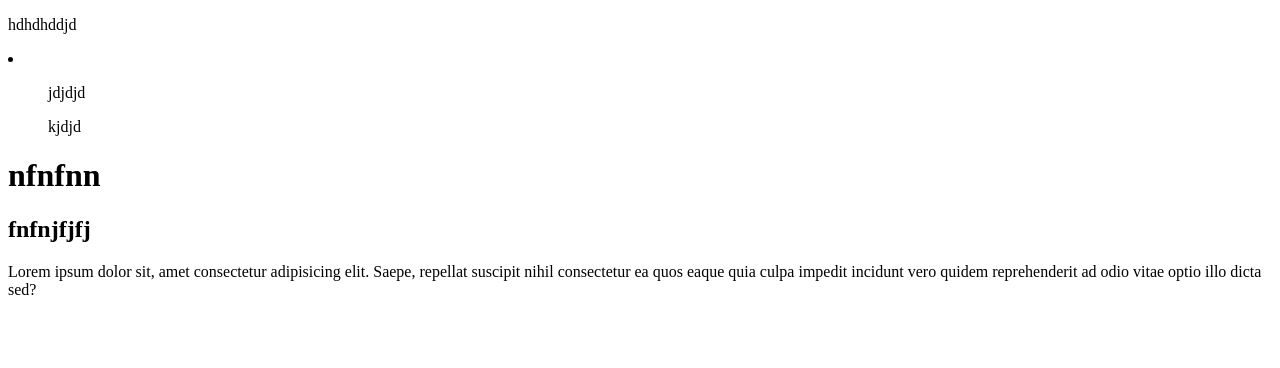
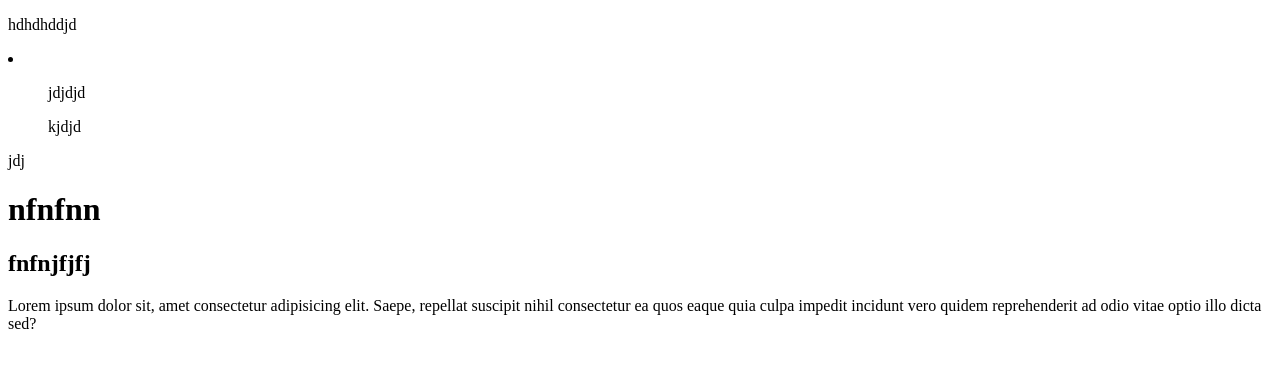
Before and after one commit to AnnaSheshtakauskas/test, a plain HTML site: page index.html in a window 1280 px wide. Drawn offline with Linux system fonts and the light colour scheme.

Commit message:
Добавлена новая функция3

```diff
--- a/index.html
+++ b/index.html
@@ -10,7 +10,9 @@
         <ul>jdjdjd</ul>
         <ol>kjdjd</ol>
     </li>
+    <p>jdj</p>
 </head>
+
 
     </li>
 </head>
```
